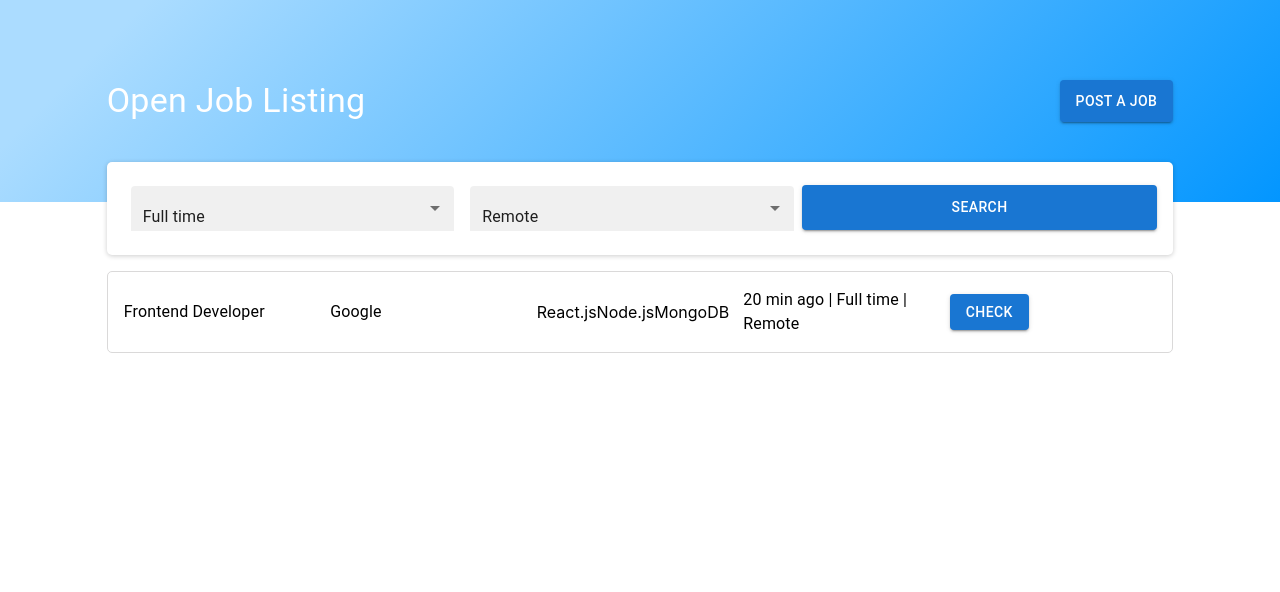
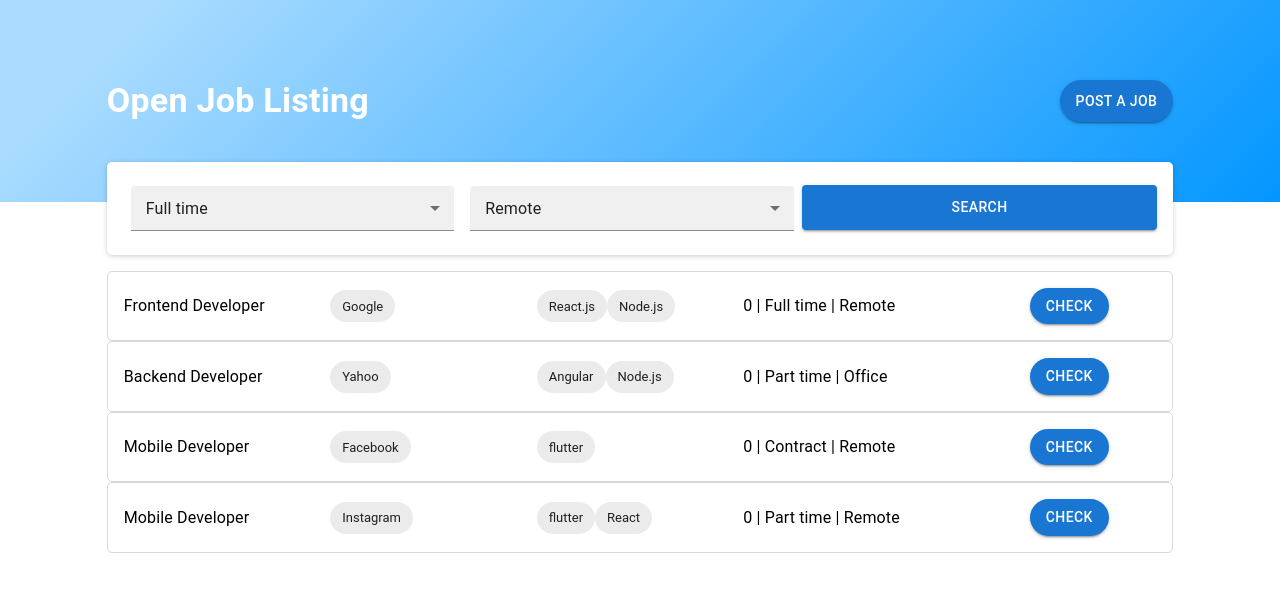
Before and after one commit to Sithija97/Jobs-App, a React (Create React App) app: page / in a window 1280 px wide. Shown: the top 592 px of the page. Built offline with nearby package versions, Linux system fonts and the light colour scheme; no server answers; the database is empty.

Commit message:
UI improvements & Firebase firestore initialization

```diff
--- a/package.json
+++ b/package.json
@@ -5,6 +5,7 @@
   "dependencies": {
     "@emotion/react": "^11.5.0",
     "@emotion/styled": "^11.3.0",
+    "@mui/icons-material": "^5.1.0",
     "@mui/material": "^5.0.6",
     "@testing-library/jest-dom": "^5.15.0",
     "@testing-library/react": "^11.2.7",
--- /dev/null
+++ b/src/Data.js
@@ -0,0 +1,47 @@
+// eslint-disable-next-line
+export default [
+  {
+    id: 1,
+    postedOn: new Date(),
+    title: "Frontend Developer",
+    type: "Full time",
+    location: "Remote",
+    companyName: "Google",
+    companyUrl: "Google.com",
+    skills: ["React.js", "Node.js"],
+    link: "https://google.com/careers",
+  },
+  {
+    id: 2,
+    postedOn: new Date(),
+    title: "Backend Developer",
+    type: "Part time",
+    location: "Office",
+    companyName: "Yahoo",
+    companyUrl: "Yahoo.com",
+    skills: ["Angular", "Node.js"],
+    link: "https://yahoo.com/jobs",
+  },
+  {
+    id: 3,
+    postedOn: new Date(),
+    title: "Mobile Developer",
+    type: "Contract",
+    location: "Remote",
+    companyName: "Facebook",
+    companyUrl: "https://facebook.com",
+    skills: ["flutter"],
+    link: "https://facebook.com/careers",
+  },
+  {
+    id: 4,
+    postedOn: new Date(),
+    title: "Mobile Developer",
+    type: "Part time",
+    location: "Remote",
+    companyName: "Instagram",
+    companyUrl: "https://instagram.com",
+    skills: ["flutter", "React"],
+    link: "https://instagram.com/careers",
+  },
+];
--- a/src/components/header.jsx
+++ b/src/components/header.jsx
@@ -8,8 +8,16 @@ const Header = () => {
       <Grid container justifyContent="center">
         <Grid item xs={10}>
           <Box display="flex" justifyContent="space-between">
-            <Typography variant="h4">Open Job Listing</Typography>
-            <Button variant="contained">Post a Job</Button>
+            <Typography variant="h4" style={{ fontWeight: "bold" }}>
+              Open Job Listing
+            </Typography>
+            <Button
+              variant="contained"
+              disableunderline="true"
+              className="MuiButton"
+            >
+              Post a Job
+            </Button>
           </Box>
         </Grid>
       </Grid>
--- a/src/components/index.jsx
+++ b/src/components/index.jsx
@@ -1,17 +1,35 @@
 import { Grid } from "@mui/material";
-import React from "react";
+import React, { useEffect, useState } from "react";
 import Header from "./header";
 import JobCard from "./jobCard";
+import NewJobModal from "./newJobModal";
 import SearchBar from "./searchBar";
+import JobData from "../Data.js";
+import { collection, getDocs, query, orderBy } from "firebase/firestore";
+import { db } from "../firebase/config";
 
 const Index = () => {
+  const [jobs, setJobs] = useState([]);
+  const fetchJobs = async () => {
+    const q = query(collection(db, "jobs"), orderBy("postedOn", "desc"));
+    const data = await getDocs(q);
+    data.forEach((doc) => {
+      console.log(doc.data());
+    });
+  };
+  useEffect(() => {
+    fetchJobs();
+  }, []);
   return (
     <React.Fragment>
       <Header />
+      {/* <NewJobModal /> */}
       <Grid container justifyContent="center">
         <Grid item xs={10}>
           <SearchBar />
-          <JobCard />
+          {JobData.map((job) => (
+            <JobCard key={job.id} {...job} />
+          ))}
         </Grid>
       </Grid>
     </React.Fragment>
--- a/src/components/jobCard.jsx
+++ b/src/components/jobCard.jsx
@@ -1,27 +1,37 @@
-import { Button, Grid, Typography } from "@mui/material";
+import React from "react";
+import { differenceInMinutes } from "date-fns";
+import { Button, Chip, Grid, Stack, Typography } from "@mui/material";
 import { Box } from "@mui/system";
-import React from "react";
 
-const JobCard = () => {
+const JobCard = (props) => {
   return (
     <Box p={2} className="jobCardWrapper">
       <Grid container alignItems="center">
         <Grid item xs>
-          <Typography>Frontend Developer</Typography>
+          <Typography>{props.title}</Typography>
         </Grid>
         <Grid item xs>
-          <Typography>Google</Typography>
+          <Chip label={props.companyName} />
         </Grid>
         <Grid item container xs>
-          <Grid item>React.js</Grid>
-          <Grid item>Node.js</Grid>
-          <Grid item>MongoDB</Grid>
+          {props.skills.map((skill) => (
+            <Stack direction="row" spacing={1}>
+              <Chip id={skill} label={skill} />
+            </Stack>
+          ))}
         </Grid>
         <Grid item xs>
-          <Typography>20 min ago | Full time | Remote</Typography>
+          <Typography>
+            {differenceInMinutes(Date.now(), props.postedOn)} | {props.type} |{" "}
+            {props.location}
+          </Typography>
         </Grid>
         <Grid item xs>
-          <Button variant="contained">Check</Button>
+          <Grid item ml={10}>
+            <Button variant="contained" className="MuiButton">
+              Check
+            </Button>
+          </Grid>
         </Grid>
       </Grid>
     </Box>
--- /dev/null
+++ b/src/components/newJobModal.jsx
@@ -0,0 +1,137 @@
+// eslint-disable-next-line
+import React from "react";
+import {
+  Grid,
+  Box,
+  FilledInput,
+  Select,
+  MenuItem,
+  Dialog,
+  DialogTitle,
+  DialogContent,
+  Typography,
+  Chip,
+  Stack,
+  DialogActions,
+  Button,
+  IconButton,
+} from "@mui/material";
+import CancelPresentationIcon from "@mui/icons-material/CancelPresentation";
+
+const NewJobModal = () => {
+  const skills = ["javascript", "react", "node", "firebase", "mongodb"];
+  return (
+    <Dialog fullWidth open={false}>
+      <DialogTitle>
+        <Box
+          display="flex"
+          width="100%"
+          justifyContent="space-between"
+          alignItems="center"
+        >
+          Post Job
+          <IconButton>
+            <CancelPresentationIcon />
+          </IconButton>
+        </Box>
+      </DialogTitle>
+      <DialogContent>
+        <Grid container spacing={1}>
+          <Grid item xs={6}>
+            <FilledInput
+              className="wrapperInElements"
+              placeholder="Job Title"
+              disableunderline="true"
+              fullWidth
+            />
+          </Grid>
+          <Grid item xs={6}>
+            <Select
+              className="wrapperInElements"
+              variant="filled"
+              disableunderline="true"
+              defaultValue="Full time"
+              fullWidth
+            >
+              <MenuItem value="Full time">Full time</MenuItem>
+              <MenuItem value="Part time">Part time</MenuItem>
+              <MenuItem value="Contract">Contract</MenuItem>
+            </Select>
+          </Grid>
+          <Grid item xs={6}>
+            <FilledInput
+              className="wrapperInElements"
+              placeholder="Company Name"
+              disableunderline="true"
+              fullWidth
+            />
+          </Grid>
+          <Grid item xs={6}>
+            <FilledInput
+              className="wrapperInElements"
+              placeholder="Company URL "
+              disableunderline="true"
+              fullWidth
+            />
+          </Grid>
+          <Grid item xs={6}>
+            <Select
+              className="wrapperInElements"
+              variant="filled"
+              disableunderline="true"
+              defaultValue="Remote"
+              fullWidth
+            >
+              <MenuItem value="Remote">Remote</MenuItem>
+              <MenuItem value="In-office">In-office</MenuItem>
+            </Select>
+          </Grid>
+          <Grid item xs={6}>
+            <FilledInput
+              className="wrapperInElements"
+              placeholder="Job Link "
+              disableunderline="true"
+              fullWidth
+            />
+          </Grid>
+          <Grid item xs={12} ml={1}>
+            <FilledInput
+              placeholder="Job Description "
+              disableunderline="true"
+              fullWidth
+              multiline
+              rows={3}
+            />
+          </Grid>
+        </Grid>
+        <Box mt={2}>
+          <Typography mb={2}>Skills</Typography>
+          <Stack direction="row" spacing={1}>
+            {skills.map((skill) => (
+              <Chip id={skill} label={skill} />
+            ))}
+          </Stack>
+        </Box>
+      </DialogContent>
+      <DialogActions>
+        <Box
+          display="flex"
+          justifyContent="space-between"
+          width="100%"
+          color="red"
+          alignItems="center"
+          pl={2}
+          pr={2}
+          pb={2}
+        >
+          <Typography variant="caption">*Required fields</Typography>
+          <Button variant="contained" disableunderline="true">
+            Post job
+          </Button>
+        </Box>
+      </DialogActions>
+    </Dialog>
+  );
+};
+
+export default NewJobModal;
--- a/src/components/searchBar.jsx
+++ b/src/components/searchBar.jsx
@@ -8,7 +8,7 @@ const SearchBar = () => {
       <Select
         className="wrapperInElements"
         variant="filled"
-        disableUnderline
+        disableunderline="true"
         defaultValue="Full time"
       >
         <MenuItem value="Full time">Full time</MenuItem>
@@ -18,7 +18,7 @@ const SearchBar = () => {
       <Select
         className="wrapperInElements"
         variant="filled"
-        disableUnderline
+        disableunderline="true"
         defaultValue="Remote"
       >
         <MenuItem value="Remote">Remote</MenuItem>
@@ -26,6 +26,7 @@ const SearchBar = () => {
       </Select>
       <Button
         className="wrapperInElements searchButton"
+        disableunderline="true"
         variant="contained"
         color="primary"
       >
--- /dev/null
+++ b/src/firebase/config.js
@@ -0,0 +1,16 @@
+import { initializeApp } from "firebase/app";
+import { getFirestore } from "firebase/firestore";
+
+const firebaseConfig = {
+  apiKey: "AIzaSyBvD_g3A7A-t0x5J2az0Ax4dHK481NaNnQ",
+  authDomain: "jobs-app-22866.firebaseapp.com",
+  projectId: "jobs-app-22866",
+  storageBucket: "jobs-app-22866.appspot.com",
+  messagingSenderId: "152231171704",
+  appId: "1:152231171704:web:3b3319c0b62947ac29bf8d",
+};
+
+initializeApp(firebaseConfig);
+const db = getFirestore();
+
+export { db };
--- a/src/index.css
+++ b/src/index.css
@@ -10,6 +10,14 @@ body {
 code {
   font-family: source-code-pro, Menlo, Monaco, Consolas, "Courier New",
     monospace;
+}
+
+.MuiSelect-select {
+  padding: 15px 0 15px 15px !important;
+}
+
+.MuiButton {
+  border-radius: 25px !important;
 }
 
 .headerBox {
@@ -42,5 +50,5 @@ code {
 
 .jobCardWrapper:hover {
   box-shadow: 0px 5px 25px rgba(0, 0, 0, 0.1);
-  border-left: 10px solid #4d64e4;
+  border-left: 20px solid #0396ff;
 }
```
Also changed, not shown: 1 other file (tests, documents, lock files or other folders).
